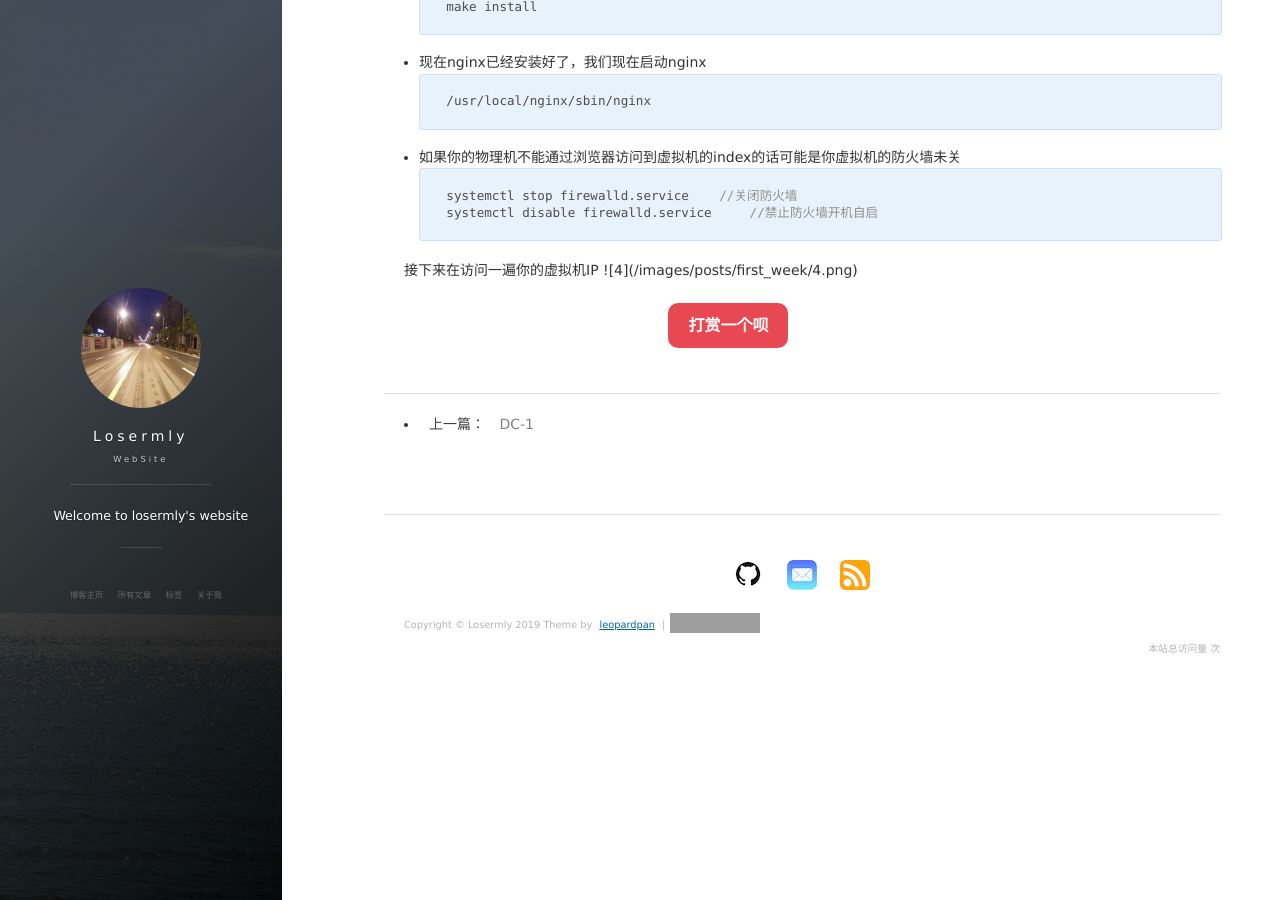
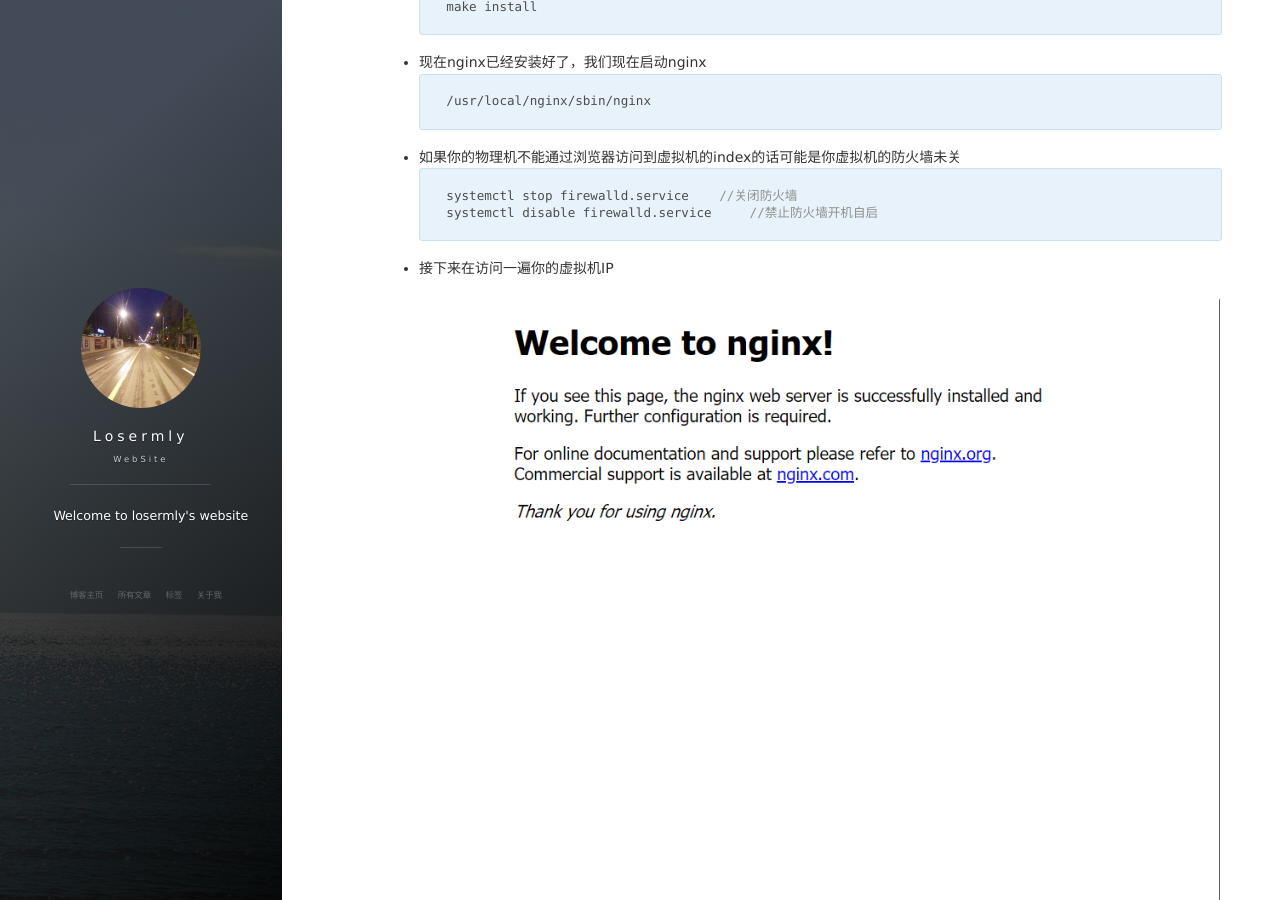
Before and after one commit to losermly/losermly.github.io, a Jekyll site: the page built from _posts/2019-9-26-First_week.md, in a window 1280 px wide and 900 px high, scrolled down 1900 px. Built offline with Jekyll 4.4.1, drawn with Linux system fonts in a browser that asks for light colours; nearby versions of some CDN libraries; comment, search, counter and statistics services are not loaded; grey boxes are pictures that could not be loaded.

Commit message:
Update 2019-9-26-First_week.md

````diff
--- a/_posts/2019-9-26-First_week.md
+++ b/_posts/2019-9-26-First_week.md
@@ -98,6 +98,6 @@ systemctl stop firewalld.service    //关闭防火墙
 systemctl disable firewalld.service     //禁止防火墙开机自启
 ```
 
-<p> 接下来在访问一遍你的虚拟机IP
++ 接下来在访问一遍你的虚拟机IP
 
 ![4](/images/posts/first_week/4.png)
````
